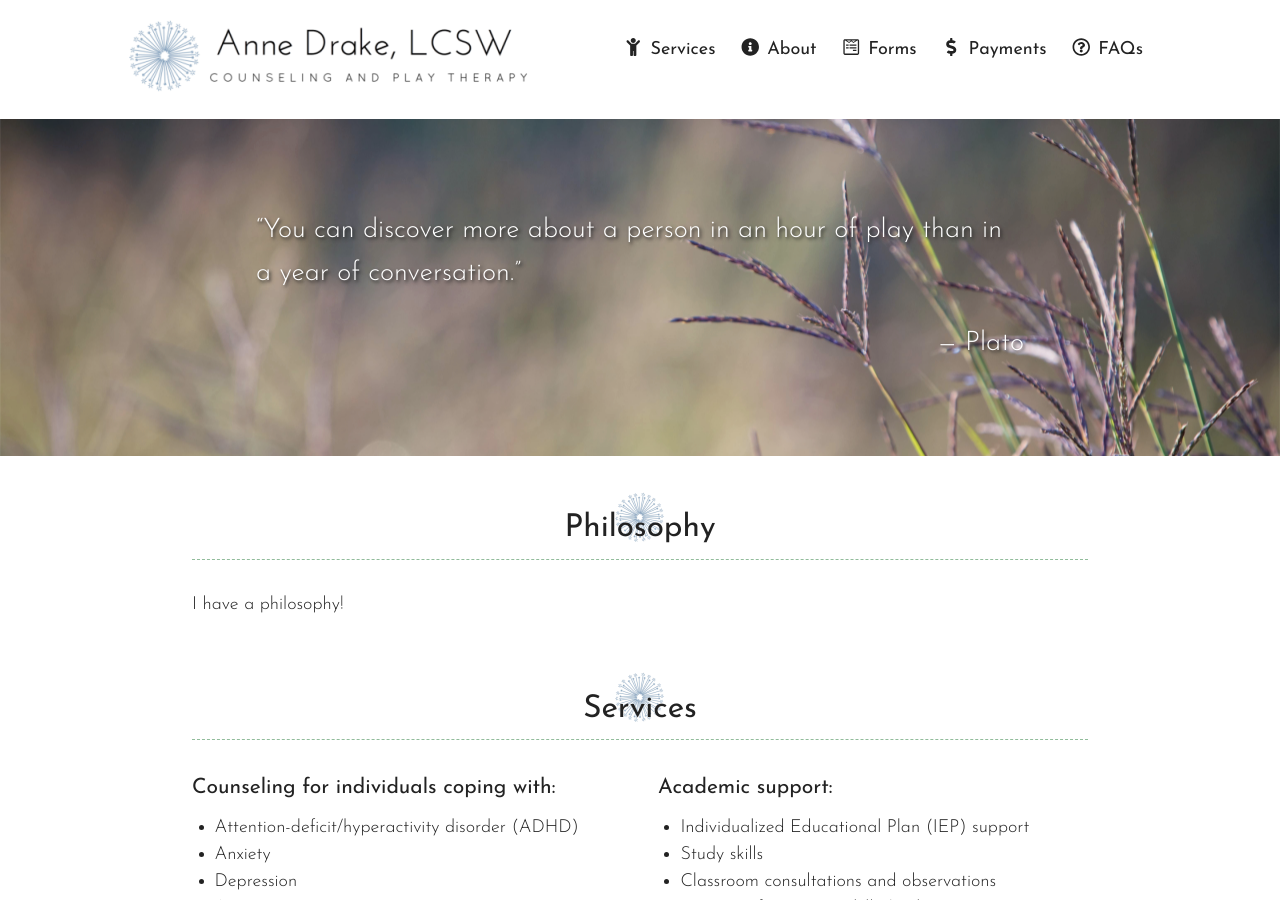
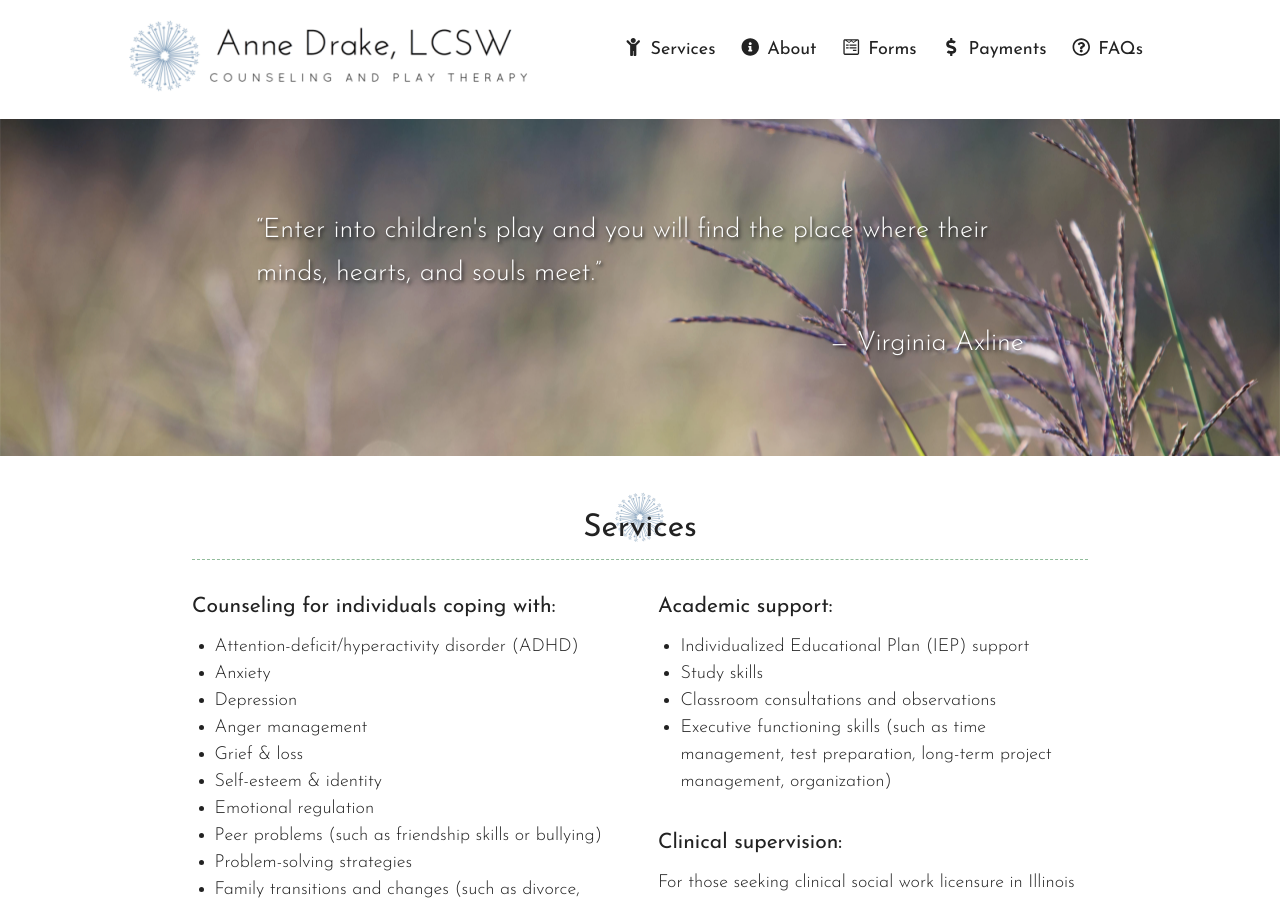
Before and after one commit to annedrakelcsw/annedrakelcsw.github.io, a Jekyll site: the page built from index.html, in a window 1280 px wide and 900 px high. Built offline with Jekyll 4.4.1, drawn with Linux system fonts in a browser that asks for light colours; nearby versions of some CDN libraries.

Commit message:
moving philosophy blurb to About Me page

```diff
--- a/about.html
+++ b/about.html
@@ -4,6 +4,7 @@ title: About Me
 
 <section>
   <h2>{{ page.title }}</h2>
+  <p>It has been my lifelong passion to work with children and their families, as a teacher and a counselor, inside and out of the classroom. I’d love the chance to talk with you and see how I might be able to support and help your family.</p>
   <div class="clearfix">
     <img src="{{ site.baseurl }}/images/profile-circle-400x400.png" alt="About Anne Drake, LCSW" title="About Anne Drake, LCSW" id="profile-image">
     <h3>Training</h3>
--- a/index.html
+++ b/index.html
@@ -2,10 +2,6 @@
 title: Services
 ---
 
-<section>
-  <h2>Philosophy</h2>
-  <p>I have a philosophy!</p>
-</section>
 <section id="two-column" class="clearfix">
   <h2>{{ page.title }}</h2>
   <div class="left">
```
